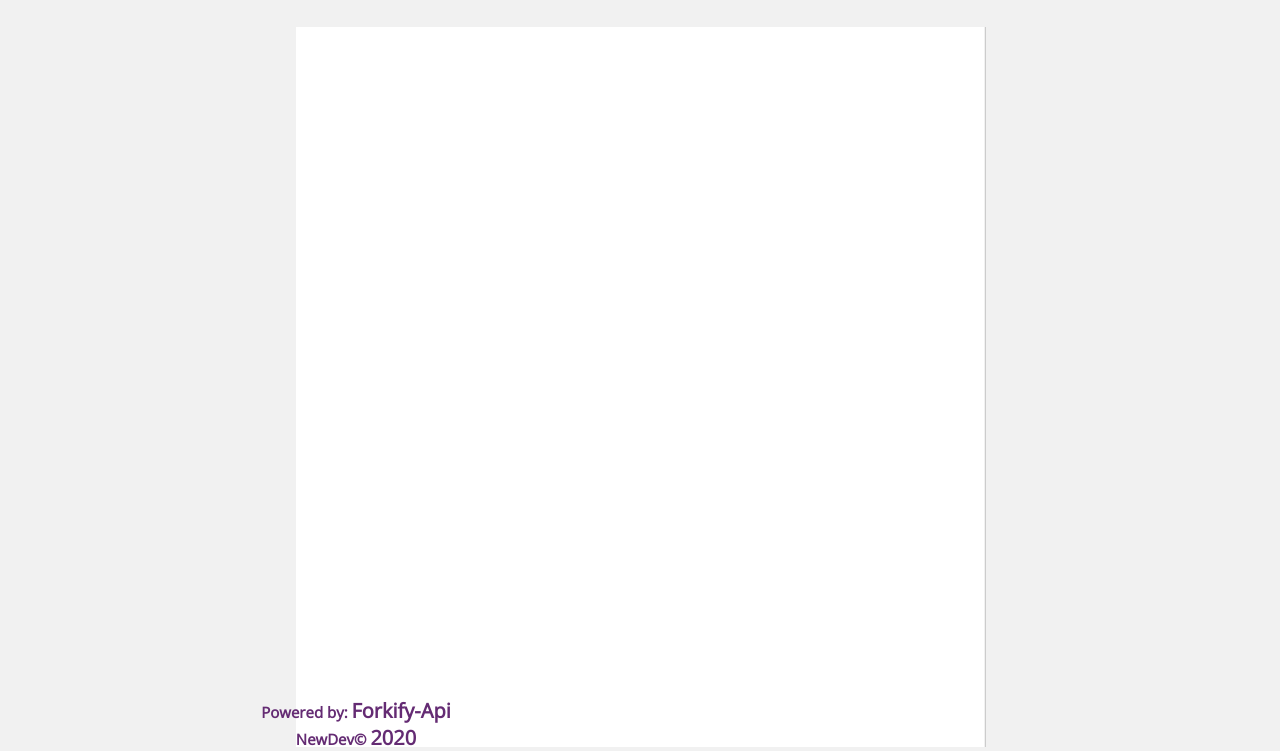
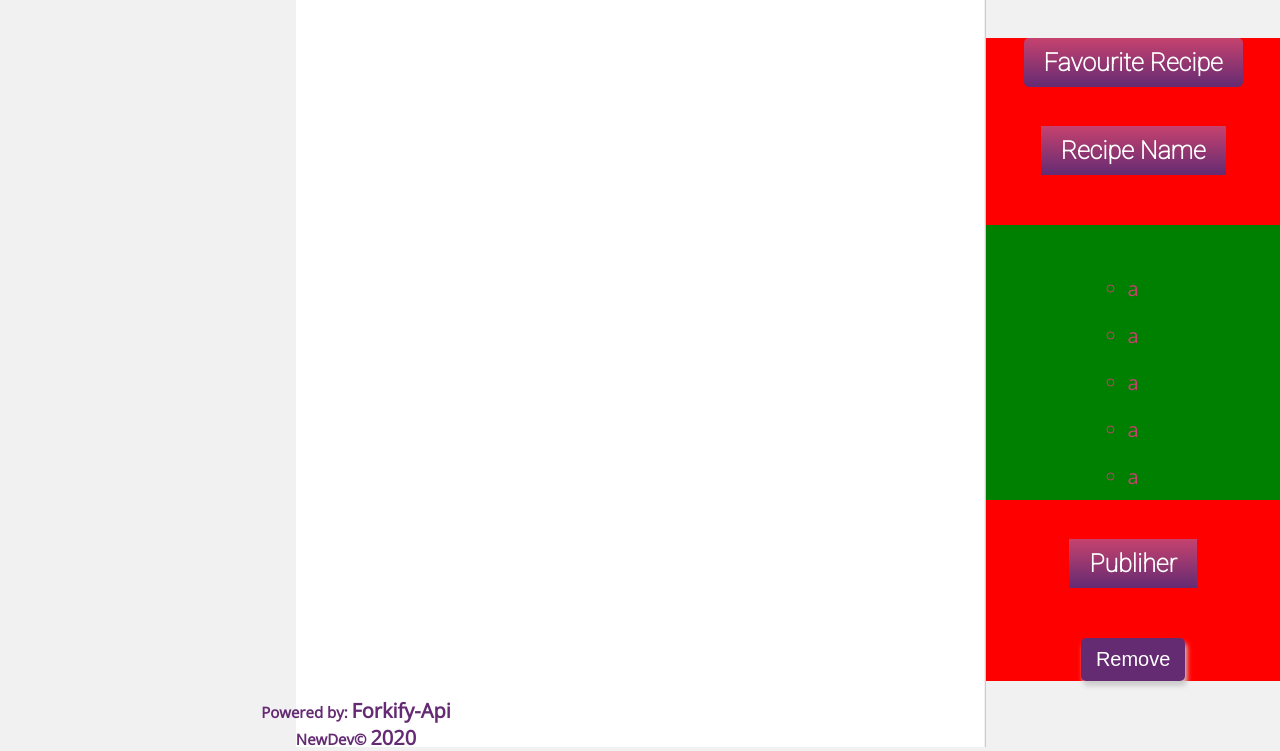
Before and after one commit to Newtdev/Food-app, a website: page index.html in a window 1280 px wide. Shown: the part 53-804 px from the top of the page. Drawn offline with nearby package versions, Linux system fonts and the light colour scheme; a web font is replaced by a local one.

Commit message:
change the styling of the fave recipe container

```diff
--- a/css/style.css
+++ b/css/style.css
@@ -383,30 +383,64 @@ form #search {
   grid-area: right;
   border-left: 1px solid #ccc;
 }
+
 .fave_images_container {
+  position: relative;
+  /* height: 200px; */
   height: 100%;
   width: 100%;
-  /* background-color: chartreuse!important; */
+  /* max-width: 370px; */
+  /* margin: 0 auto; */
+  /* margin-bottom: 10px; */
 }
-.fave_images_container li {
-  position: relative;
-  height: 200px;
+.fave_images_container .ingredient__list {
+  background: red;
+  height: fit-content;
   width: 100%;
-  max-width: 370px;
+  display: flex;
+  flex-direction: column;
+  align-items: center;
+  justify-content: space-between;
+}
+.ingredient__list small {
+  display: inline-block;
+  padding: 10px 20px;
+  background: linear-gradient(#c6426e, #642b73);
   margin: 0 auto;
+  margin-top: 39px;
+}
+.ingredient__list small h1 {
+  font-family: "Roboto", sans-serif;
+  font-size: 25px;
+  text-transform: capitalize;
+}
+.fave_images_container .ingredient__list ul {
+  background: green;
+  height: 100%;
+  width: 100%;
   display: flex;
   flex-direction: column;
   justify-content: center;
   align-items: center;
-  margin-bottom: 10px;
+  margin-top: 50px;
 }
-.fave_images_container:first-child {
-  margin-top: 10px;
+.fave_images_container button {
+  padding: 10px 15px;
+  margin-top: 50px;
+  background-color: #642b73;
+  border: none;
+  border-radius: 5px;
+  cursor: pointer;
+  color: #fff;
+  font-size: 20px;
+  text-transform: capitalize;
+  transition: background 0.2s ease-in, transform 0.01s ease-in;
+  box-shadow: 2px 5px 5px #ccc;
 }
-.fave_images_container img {
-  height: 200px;
-  width: 95% !important;
+.fave_images_container button:hover {
+  background: #833696;
 }
+
 .delete__container {
   height: 50px;
   width: 100px;
@@ -452,7 +486,7 @@ form #search {
   height: 100%;
   grid-area: right;
   width: 100%;
-  transform: translateX(500px);
+  /* transform: translateX(500px); */
   transition: transform 0.2s ease-in-out;
 }
 .close {
--- a/index.html
+++ b/index.html
@@ -81,10 +81,30 @@
         </section>
         <!-- fave recipe images markup -->
         <section class="fav_recipe right animate_page" id="fave_recipe">
-            <ul class="fave_images_container">
-            </ul>
-            <div class="fav_recipe_details left">
-                <span class="close_icon"></span>
+            <!-- recipe_details_container -->
+            <div class="fave_images_container">
+                 <div class="ingredient__list">
+                    <span>
+                        <h1>Favourite Recipe</h1>
+                    </span>
+                    <small>
+                        <h1>recipe name</h1>
+                    </small>
+                    <ul>
+                    <li>a</li>
+                    <li>a</li>
+                    <li>a</li>
+                    <li>a</li>
+                    <li>a</li>
+                </ul>
+                <small>
+                    <h1>publiher</h1>
+                </small>
+                    <button>remove</button>
+                </div>
+            <!-- </ul> -->
+            <!-- <div class="fav_recipe_details left">--->
+
             </div>
         </section>
 
```
Also changed, not shown: js/views/recipeDOM.js (+11 -20 lines), dist/index.html, 4 other files.
